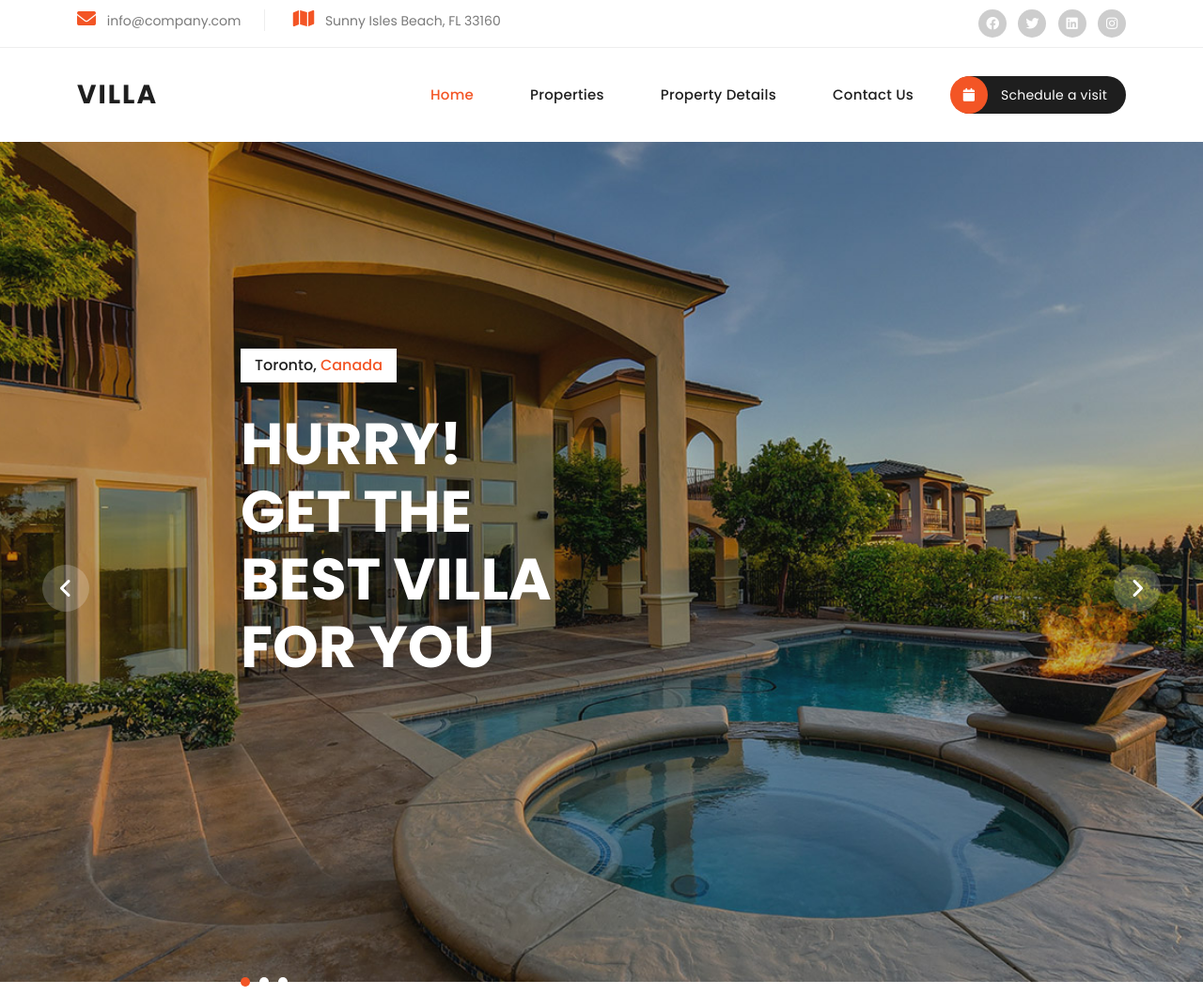
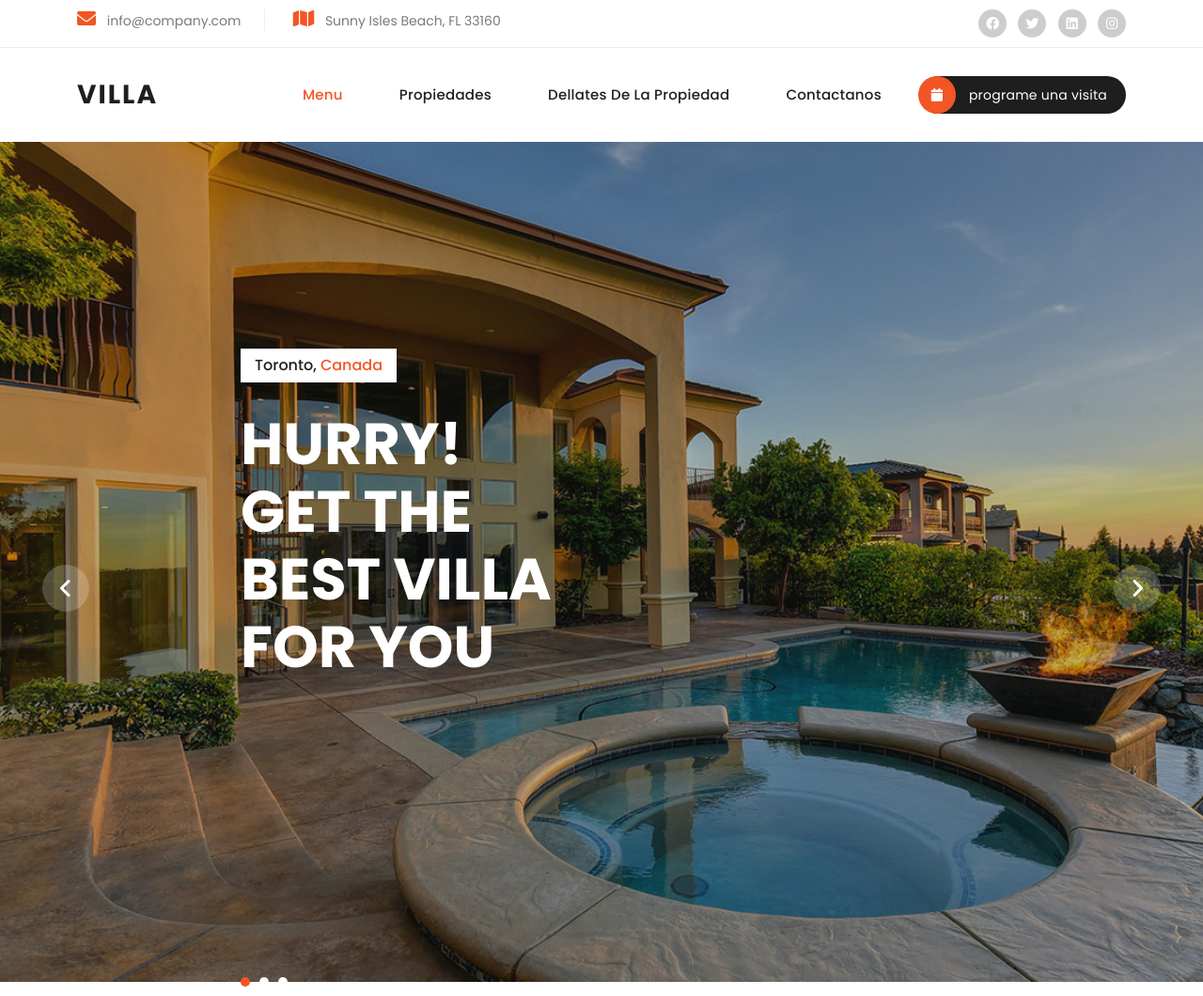
Before and after one commit to maferaldacoooooo/MAFER-ALDACO-, a plain HTML site: page index.html in a window 1280 px wide. Shown: the top 1060 px of the page at 94% size. Drawn offline with nearby package versions, Linux system fonts and the light colour scheme.

Commit message:
Update index.html

```diff
--- a/index.html
+++ b/index.html
@@ -77,11 +77,12 @@ https://templatemo.com/tm-591-villa-agency
                     <!-- ***** Logo End ***** -->
                     <!-- ***** Menu Start ***** -->
                     <ul class="nav">
-                      <li><a href="index.html" class="active">Home</a></li>
-                      <li><a href="properties.html">Properties</a></li>
-                      <li><a href="property-details.html">Property Details</a></li>
-                      <li><a href="contact.html">Contact Us</a></li>
-                      <li><a href="#"><i class="fa fa-calendar"></i> Schedule a visit</a></li>
+                      <li><a href="index.html" class="active">menu</a></li>
+                      <li><a href="properties.html">Propiedades</a></li>
+                      <li><a href="property-details.html">dellates de la propiedad</a></li>
+                      <li><a href="contact.html">contactanos</a></li>
+                      <li><a href="#"><i class="fa fa-calendar"></i> programe una
+                      visita </a></li>
                   </ul>
                     <a class='menu-trigger'>
                         <span>Menu</span>
```
